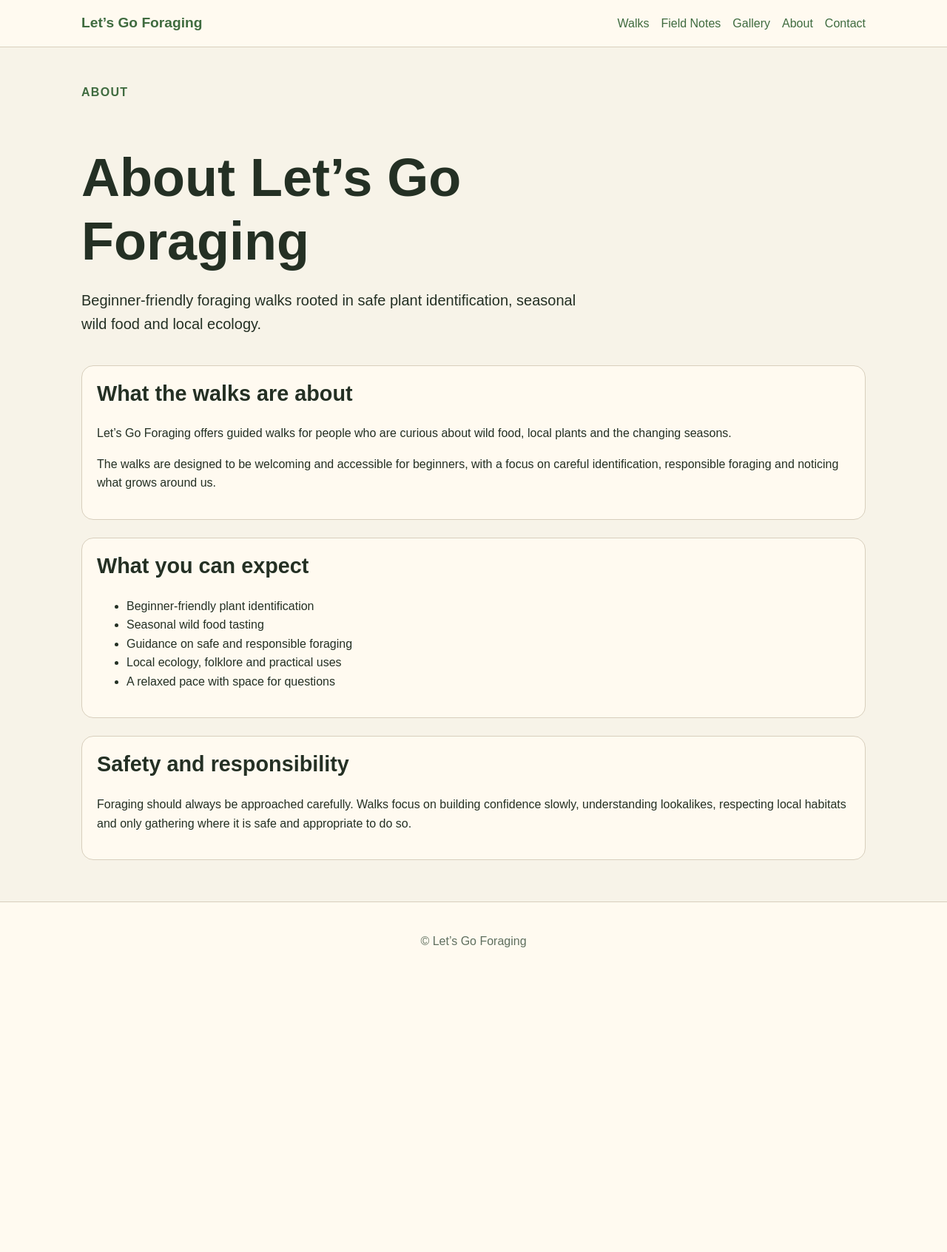
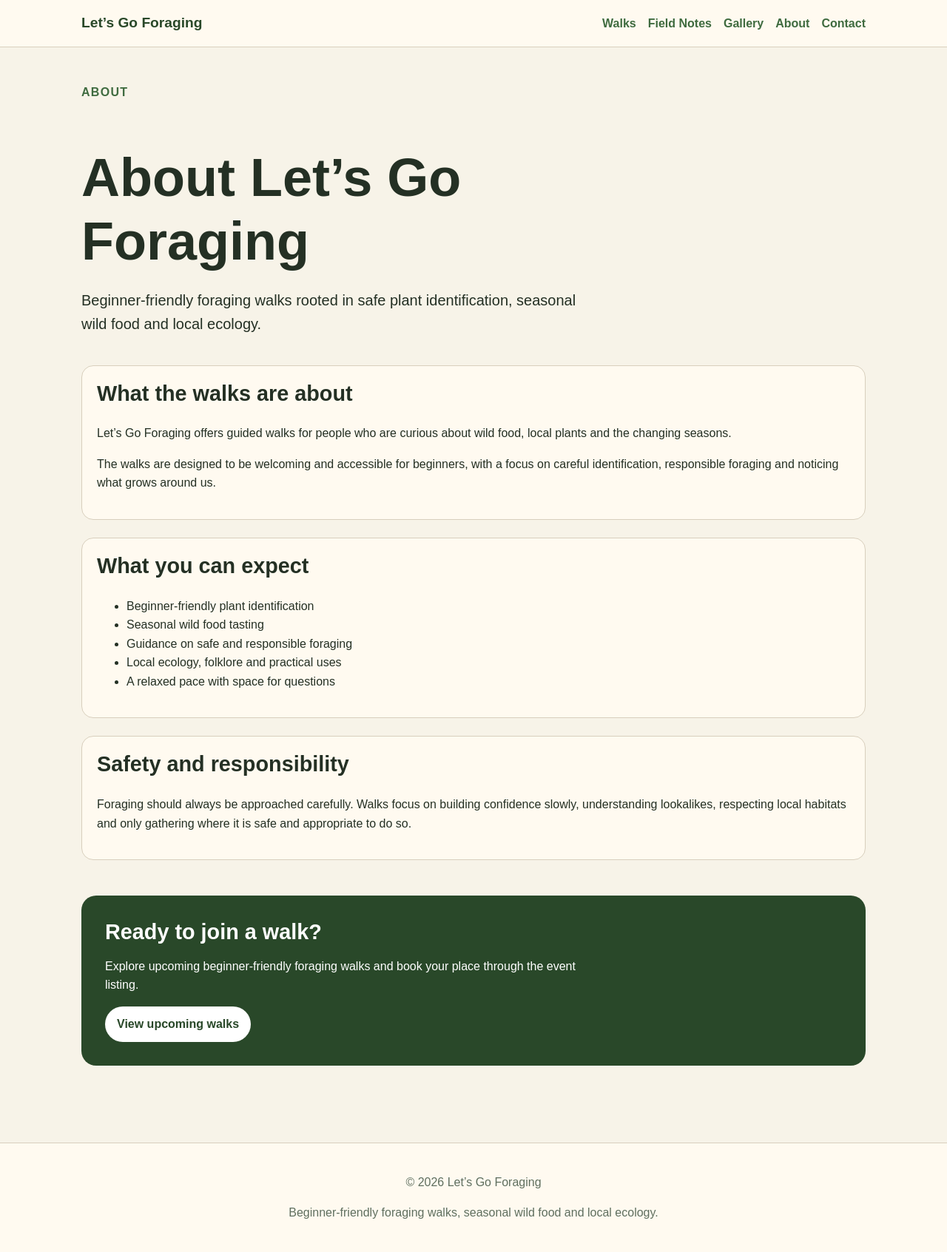
Before and after one commit to hannahashe/letsgoforaging, a Django app: page /about/ in a window 1280 px wide. Shown: the whole page at 74% size. Before the commit the page ends 1281 px from the top, so only its background shows below. Run offline with Django 5.2, Linux system fonts and the light colour scheme.

Commit message:
Enhance site layout with new header, footer, and call-to-action sections; improve CSS styles for better navigation and visual consistency.

```diff
--- a/core/static/core/css/style.css
+++ b/core/static/core/css/style.css
@@ -252,3 +252,57 @@ a[href*="book"]:focus {
 .prose p {
     margin-bottom: 1.25rem;
 }
+
+.site-header {
+    position: sticky;
+    top: 0;
+    z-index: 10;
+}
+
+.site-nav {
+    gap: 1.5rem;
+}
+
+.site-logo {
+    color: var(--colour-accent-dark);
+}
+
+.nav-links a {
+    font-weight: 700;
+}
+
+.site-cta {
+    background: var(--colour-accent-dark);
+    color: white;
+    border-radius: 1.25rem;
+    padding: 2rem;
+    margin-top: 3rem;
+}
+
+.site-cta h2 {
+    margin-bottom: 0.75rem;
+}
+
+.site-cta p {
+    max-width: 680px;
+}
+
+.site-cta .button {
+    background: white;
+    color: var(--colour-accent-dark);
+}
+
+.site-cta .button:hover,
+.site-cta .button:focus {
+    background: var(--colour-bg);
+    color: var(--colour-accent-dark);
+}
+
+.site-footer {
+    margin-top: 2rem;
+}
+
+.site-footer div {
+    max-width: var(--max-width);
+    margin: 0 auto;
+}
--- a/core/views.py
+++ b/core/views.py
@@ -1,5 +1,13 @@
 from django.shortcuts import get_object_or_404, render
+from datetime import date
 from .models import BlogPost, Event, GalleryImage, Review
+
+
+def site_context():
+    """Return shared context used across simple site pages."""
+    return {
+        "current_year": date.today().year,
+    }
 
 
 def home(request):
@@ -25,6 +33,7 @@ def home(request):
     )[:3]
 
     context = {
+        **site_context(),
         "featured_event": featured_event,
         "featured_post": featured_post,
         "featured_images": featured_images,
@@ -36,12 +45,12 @@ def home(request):
 
 def about(request):
     """Display the about page."""
-    return render(request, "core/about.html")
+    return render(request, "core/about.html", site_context())
 
 
 def contact(request):
     """Display the contact page."""
-    return render(request, "core/contact.html")
+    return render(request, "core/contact.html", site_context())
 
 
 def gallery(request):
@@ -51,7 +60,9 @@ def gallery(request):
     return render(
         request,
         "core/gallery.html",
-        {"images": images},
+        {
+            **site_context(),
+            "images": images},
     )
 
 
@@ -62,7 +73,10 @@ def event_list(request):
     return render(
         request,
         "core/event_list.html",
-        {"events": events},
+        {
+            **site_context(),
+            "events": events
+        },
     )
 
 
@@ -73,7 +87,10 @@ def event_detail(request, slug):
     return render(
         request,
         "core/event_detail.html",
-        {"event": event},
+        {
+            **site_context(),
+            "event": event
+        },
     )
 
 
@@ -84,7 +101,10 @@ def blog_list(request):
     return render(
         request,
         "core/blog_list.html",
-        {"posts": posts},
+        {
+            **site_context(),
+            "posts": posts
+        },
     )
 
 
@@ -95,5 +115,8 @@ def blog_detail(request, slug):
     return render(
         request,
         "core/blog_detail.html",
-        {"post": post},
+        {
+            **site_context(),
+            "post": post
+        },
     )
--- a/templates/base.html
+++ b/templates/base.html
@@ -1,19 +1,19 @@
 {% load static %}
 
-<!doctype html>
+<!DOCTYPE html>
 <html lang="en">
 <head>
-    <meta charset="UTF-8" />
-    <meta name="viewport" content="width=device-width, initial-scale=1.0" />
+    <meta charset="UTF-8">
+    <meta name="viewport" content="width=device-width, initial-scale=1.0">
+    <title>{% block title %}Let’s Go Foraging{% endblock %}</title>
     <link rel="stylesheet" href="{% static 'core/css/style.css' %}">
-    <title>{% block title %}Let’s Go Foraging{% endblock %}</title>
 </head>
 <body>
-    <header>
-      <nav>
-        <a href="{% url 'home' %}">Let’s Go Foraging</a>
+    <header class="site-header">
+        <nav class="site-nav" aria-label="Main navigation">
+            <a class="site-logo" href="{% url 'home' %}">Let’s Go Foraging</a>
 
-        <ul>
+            <ul class="nav-links">
                 <li><a href="{% url 'event_list' %}">Walks</a></li>
                 <li><a href="{% url 'blog_list' %}">Field Notes</a></li>
                 <li><a href="{% url 'gallery' %}">Gallery</a></li>
@@ -23,10 +23,30 @@
         </nav>
     </header>
 
-    <main>{% block content %} {% endblock %}</main>
+    <main>
+        {% block content %}
+        {% endblock %}
 
-    <footer>
-      <p>&copy; Let’s Go Foraging</p>
+        <section class="site-cta">
+            <h2>Ready to join a walk?</h2>
+
+            <p>
+                Explore upcoming beginner-friendly foraging walks and book your
+                place through the event listing.
+            </p>
+
+            <a class="button" href="{% url 'event_list' %}">View upcoming walks</a>
+        </section>
+    </main>
+
+    <footer class="site-footer">
+        <div>
+            <p>&copy; {{ current_year }} Let’s Go Foraging</p>
+
+            <p>
+                Beginner-friendly foraging walks, seasonal wild food and local ecology.
+            </p>
+        </div>
     </footer>
 </body>
 </html>
```
Lines whose indentation alone changed are shown as unchanged.
